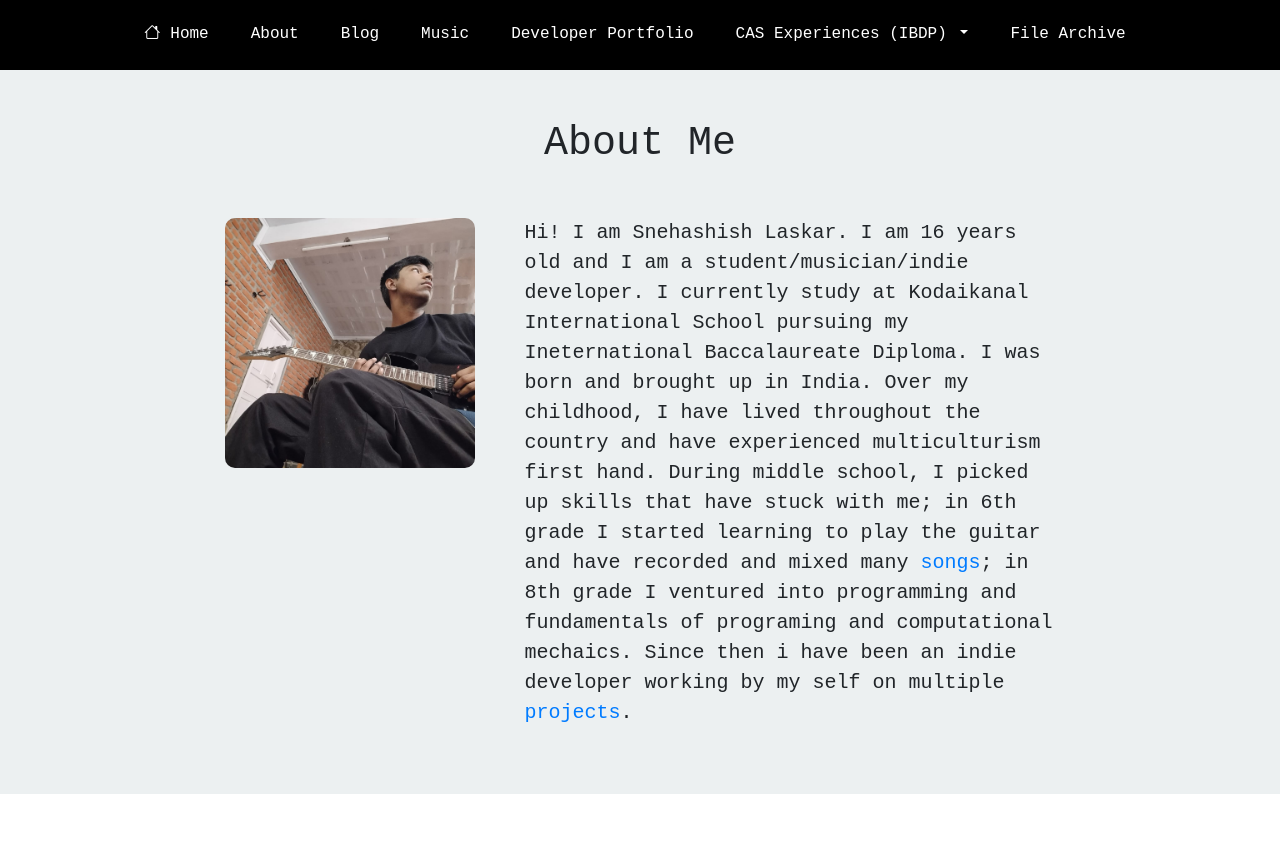
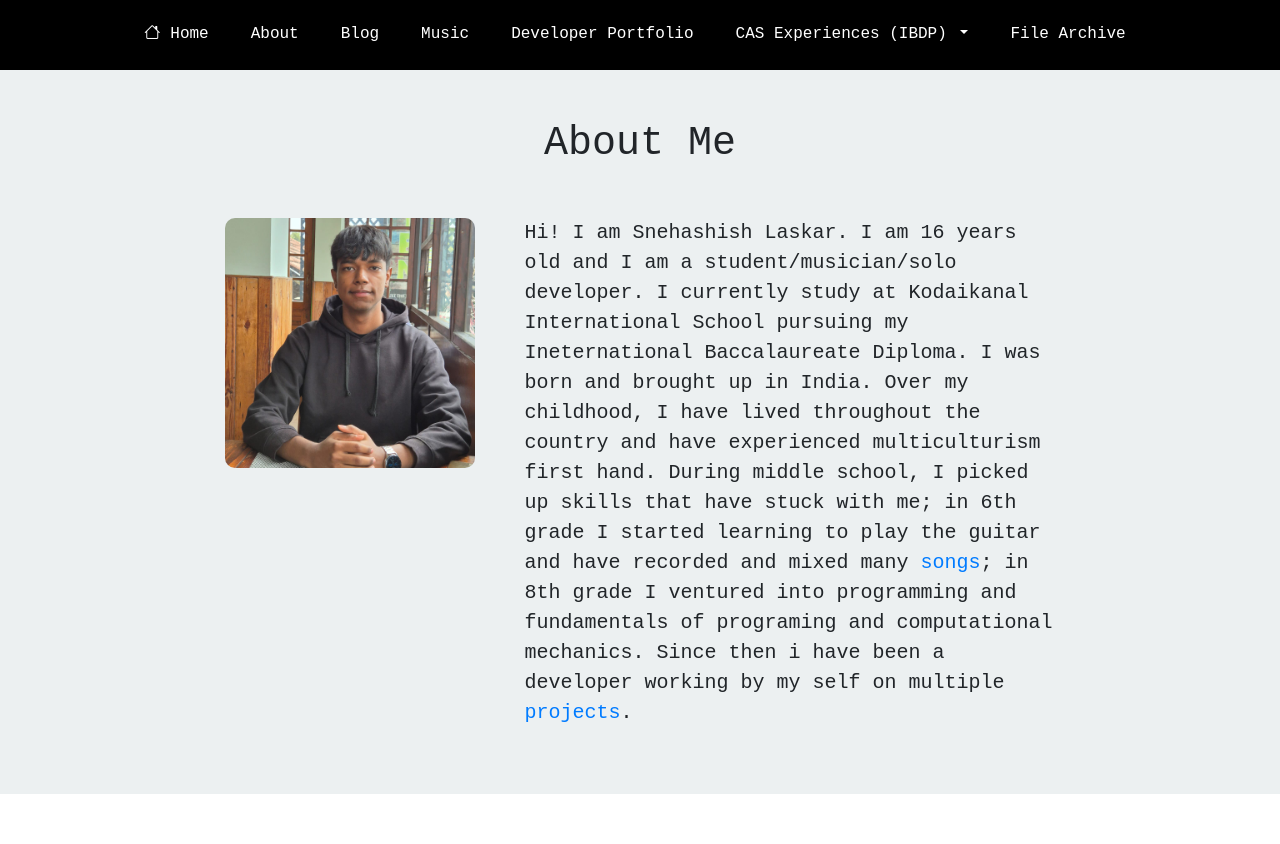
Before and after one commit to snehashish090/Portfolio, a Python web app: template templates/about.html in a window 1280 px wide. Shown: the part 117-961 px from the top of the page. Run offline with Jinja, Linux system fonts and the light colour scheme; the template is opened without the code that fills it, so the values that code supplies are empty.

Commit message:
changes:

```diff
--- a/templates/about.html
+++ b/templates/about.html
@@ -65,7 +65,7 @@
     }
 
     .pfp{
-      background: url("{{url_for('static', filename='me.jpeg')}}");
+      background: url("{{url_for('static', filename='me2.jpeg')}}");
       background-position: center;
       background-repeat: no-repeat;
       width:250px;
@@ -130,10 +130,10 @@
   <div class="custom-container">
     <div class="pfp"></div>
     <div class="about-text"><p>
-      Hi! I am Snehashish Laskar. I am 16 years old and I am a student/musician/indie developer. I currently study at Kodaikanal International School pursuing my Ineternational Baccalaureate Diploma.
+      Hi! I am Snehashish Laskar. I am 16 years old and I am a student/musician/solo developer. I currently study at Kodaikanal International School pursuing my Ineternational Baccalaureate Diploma.
       I was born and brought up in India. Over my childhood, I have lived throughout the country and have experienced multiculturism first hand. During middle school, I picked up skills that have stuck with me;
-      in 6th grade I started learning to play the guitar and have recorded and mixed many <a href="/music">songs</a>; in 8th grade I ventured into programming and fundamentals of programing and computational mechaics.
-      Since then i have been an indie developer working by my self on multiple <a href="/dev">projects</a>.
+      in 6th grade I started learning to play the guitar and have recorded and mixed many <a href="/music">songs</a>; in 8th grade I ventured into programming and fundamentals of programing and computational mechanics.
+      Since then i have been a developer working by my self on multiple <a href="/dev">projects</a>.
     </p></div>
   </div>
 
--- a/templates/blog.html
+++ b/templates/blog.html
@@ -132,7 +132,7 @@
                         <blockquote class="blockquote mb-0">
                             {% for j in i["structure"] %}
                                 {% if "para" in j %}
-                                    <p>{{ i["structure"][j] }}</p>
+                                    <p>{{ i["structure"][j] }}.replace('\n', '<br>')|safe</p>
                                 {% elif "sub" in j %}
                                     <h3>{{ i["structure"][j] }}</h3>
                                 {% elif "image" in j %}
```
Also changed, not shown: app.py (+18 -15 lines), static/me2.jpeg (added).
